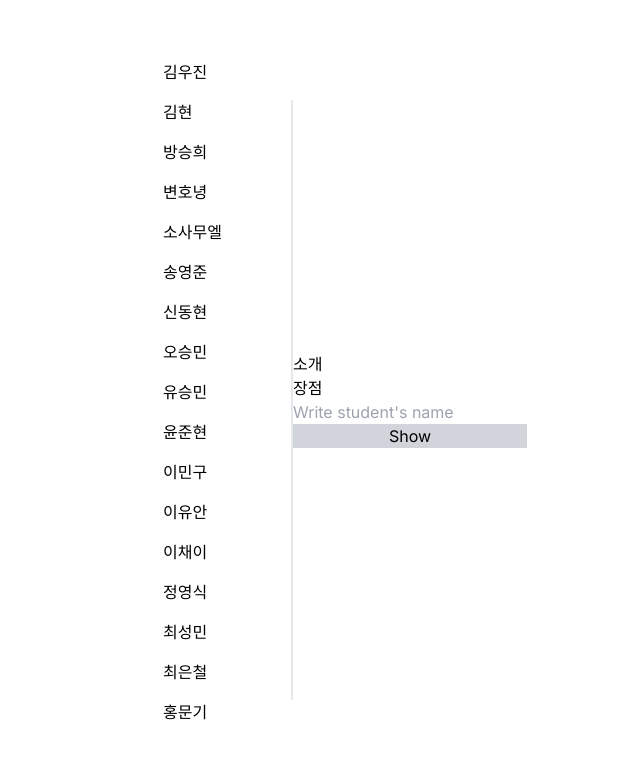
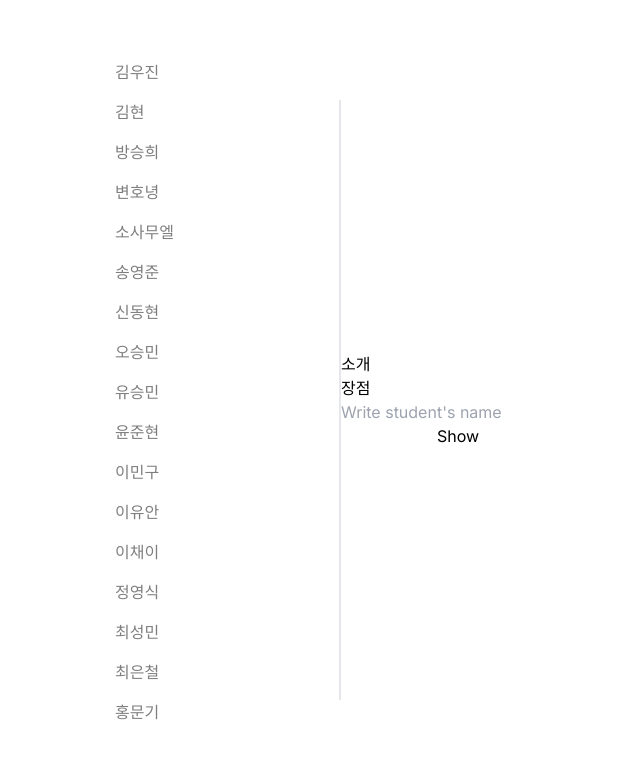
Before and after one commit to kimwoojin123/SPA_Framework, a Next.js app in the folder kim/: page / in a window 1280 px wide. Shown: the top 758 px of the page, without its empty margins (295-935 px from the left). Built offline with nearby package versions, Linux system fonts and the light colour scheme.

Commit message:
점과 이름 태그 분리해야함

```diff
--- a/kim/app/globals.css
+++ b/kim/app/globals.css
@@ -1,3 +1,20 @@
 @tailwind base;
 @tailwind components;
 @tailwind utilities;
+
+
+.move-right {
+  transition: padding-left 0.3s ease;
+}
+
+.cursor-pointer.active {
+  font-weight: bold;
+}
+
+.cursor-pointer:not(.active) {
+  opacity: 0.5;
+}
+
+.move-right span {
+  padding-left: 10px;
+}
--- a/kim/app/page.tsx
+++ b/kim/app/page.tsx
@@ -1,51 +1,78 @@
 'use client'
-
-import React, { useState } from 'react'
+import React, { useState } from 'react';
 import studentList from './data/students';
-import SideNav from './ui/sideNav';
-import Content from './ui/content';
-import ActionForm from './ui/form';
-
+import './globals.css';
 
 export default function Home() {
-
   const [selectedStudent, setSelectedStudent] = useState<any>(null);
   const [name, setName] = useState('');
   const [introduce, setIntroduce] = useState('');
   const [advantage, setAdvantage] = useState('');
+  const [clickedName, setClickedName] = useState<string | null>(null);
 
-  const handleClick = (student: any) => {
+  const handleStudentClick = (student: any) => {
     setSelectedStudent(student);
     setName(student.name);
     setIntroduce(student.introduce);
     setAdvantage(student.advantage);
+    setClickedName(student.name); // 클릭한 이름 설정
   };
 
- const handleSubmit = (event: React.FormEvent<HTMLFormElement>) => {
+  const handleFormSubmit = (event: React.FormEvent<HTMLFormElement>) => {
     event.preventDefault();
-    const findStudent = studentList.find(
+    const foundStudent = studentList.find(
       (student) => student.name === name
     );
-    if (findStudent) {
-      setSelectedStudent(findStudent);
-      setName(findStudent.name);
-      setIntroduce(findStudent.introduce);
-      setAdvantage(findStudent.advantage);
+    if (foundStudent) {
+      setSelectedStudent(foundStudent);
+      setName(foundStudent.name);
+      setIntroduce(foundStudent.introduce);
+      setAdvantage(foundStudent.advantage);
+      setClickedName(foundStudent.name); // 이름을 입력한 경우 설정
     } else {
       setSelectedStudent(null);
       setIntroduce('');
       setAdvantage('');
-      alert('해당하는 학생이 없습니다.')
+      alert('해당하는 학생이 없습니다.');
     }
   };
 
   return (
     <div className="w-lvw h-lvh flex justify-center items-center">
-      <SideNav studentList={studentList} handleStudentClick={handleClick} />
+      <div>
+        <ul>
+          {studentList.map((student, index) => (
+            <li
+              className={`cursor-pointer ${clickedName === student.name ? 'active' : ''} h-10 w-56`}
+              key={index}
+              onClick={() => handleStudentClick(student)}
+            >
+              <span className={`${clickedName === student.name ? 'move-right' : ''}`}>
+                {selectedStudent && selectedStudent.name === student.name ? '· ' : ''}
+                {student.name}
+              </span>
+            </li>
+          ))}
+        </ul>
+      </div>
       <div className="h-3/4 border"></div>
       <div>
-      <Content selectedStudent={selectedStudent} introduce={introduce} advantage={advantage} />
-      <ActionForm setName={setName} handleFormSubmit={handleSubmit} />
+        <div>
+          <p>{selectedStudent ? selectedStudent.name : ''} 소개</p>
+          <div>{introduce}</div>
+        </div>
+        <div>
+          <p>{selectedStudent ? selectedStudent.name : ''} 장점</p>
+          <div>{advantage}</div>
+        </div>
+        <form className="flex flex-col" onSubmit={handleFormSubmit}>
+          <input
+            type="text"
+            placeholder="Write student's name"
+            onChange={(e) => setName(e.target.value)}
+          />
+          <button type="submit">Show</button>
+        </form>
       </div>
     </div>
   );
```
